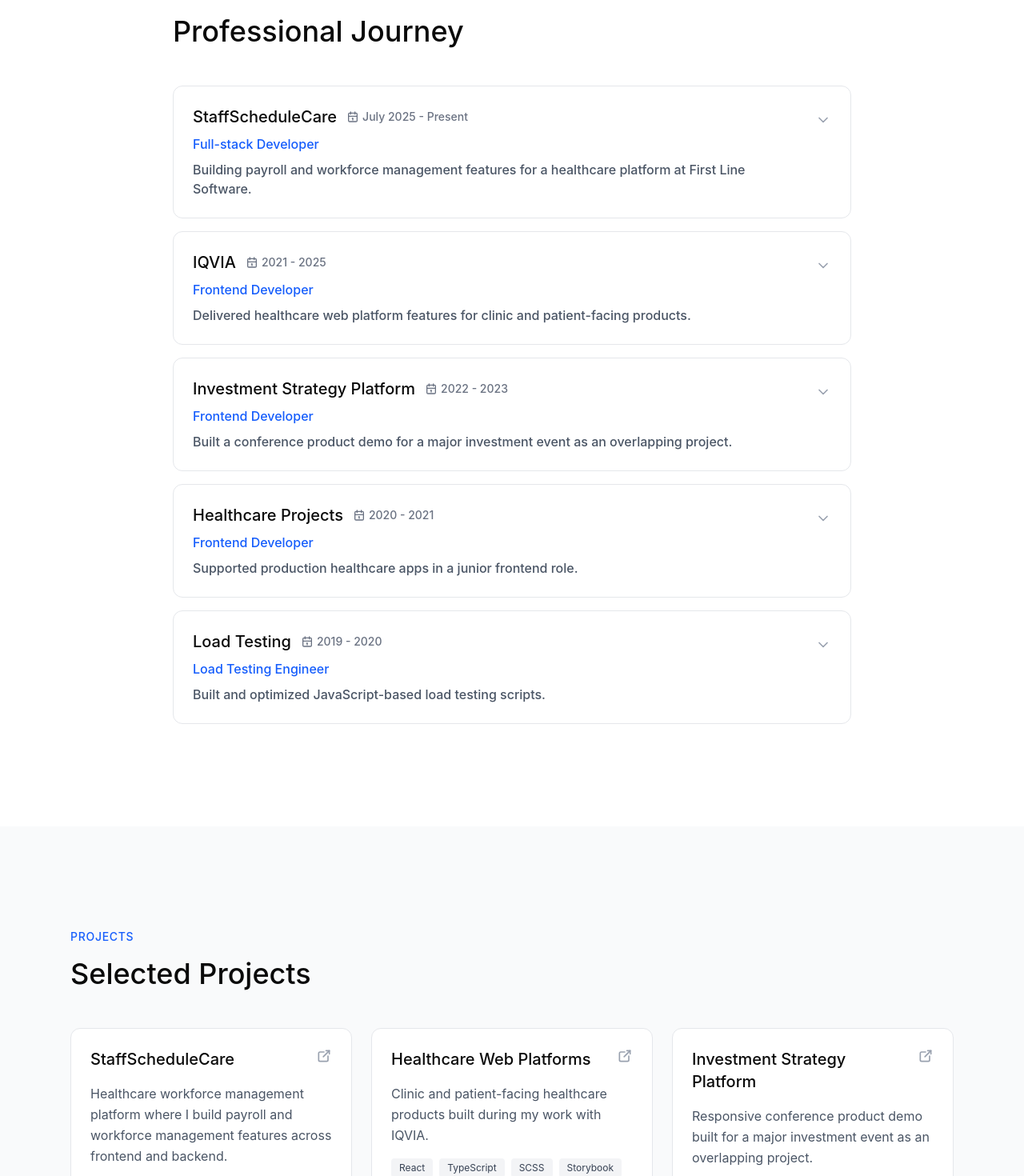
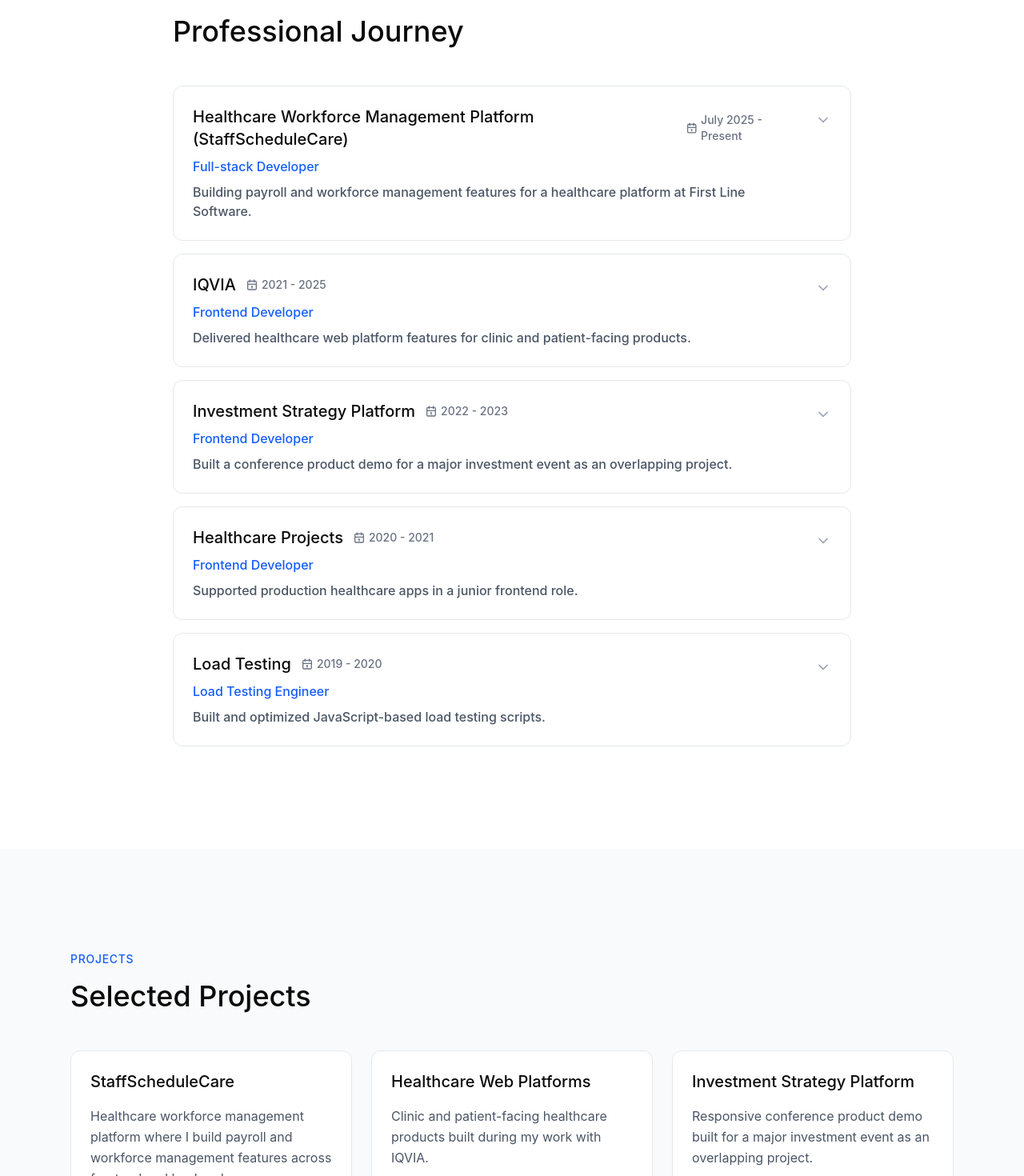
Before and after one commit to dikostrovv/personal-website, a React (Vite) app: page / in a window 1280 px wide. Shown: the part 2480-3950 px from the top of the page at 80% size. Built offline with nearby package versions, Linux system fonts and the light colour scheme.

Commit message:
refactor: improve layout and semantics in Architecture, Experience, and Projects sections

```diff
--- a/src/app/components/ArchitectureSection.tsx
+++ b/src/app/components/ArchitectureSection.tsx
@@ -112,7 +112,7 @@
             A quick overview of the technical areas that define my recent work across healthcare and finance products.
           </p>
 
-          <div className="grid sm:grid-cols-2 lg:grid-cols-3 gap-4 sm:gap-6">
+          <div className="grid lg:grid-cols-3 gap-4 sm:gap-6 items-start">
             {architectureBlocks.map((block, index) => (
               <motion.div
                 key={block.id}
@@ -149,7 +149,7 @@
                       transition={{ duration: 0.3 }}
                       className="overflow-hidden"
                     >
-                      <div className="px-4 sm:px-6 pb-4 sm:pb-6 pt-2 border-t border-gray-100">
+                      <div className="px-4 sm:px-6 pb-4 sm:pb-6 pt-4 border-t border-gray-100">
                         <div className="space-y-4">
                           {block.details.map((detail) => (
                             <div key={detail.title}>
--- a/src/app/components/ExperienceSection.tsx
+++ b/src/app/components/ExperienceSection.tsx
@@ -6,7 +6,7 @@
 const experiences = [
   {
     id: 1,
-    company: 'StaffScheduleCare',
+    company: 'Healthcare Workforce Management Platform (StaffScheduleCare)',
     role: 'Full-stack Developer',
     period: 'July 2025 - Present',
     summary: 'Building payroll and workforce management features for a healthcare platform at First Line Software.',
--- a/src/app/components/ProjectsSection.tsx
+++ b/src/app/components/ProjectsSection.tsx
@@ -1,5 +1,5 @@
 import { motion } from 'motion/react';
-import { IconBolt, IconExternalLink } from '@tabler/icons-react';
+import { IconBolt } from '@tabler/icons-react';
 import { useInView } from './hooks/useInView';
 
 const projects = [
@@ -53,12 +53,9 @@
                 transition={{ delay: index * 0.1 }}
                 className="bg-white rounded-xl p-5 sm:p-6 border border-gray-200 hover:shadow-xl transition-all hover:-translate-y-1 group"
               >
-                <div className="flex items-start justify-between mb-4">
-                  <h4 className="text-lg sm:text-xl group-hover:text-blue-600 transition-colors pr-2">
-                    {project.title}
-                  </h4>
-                  <IconExternalLink className="w-4 h-4 sm:w-5 sm:h-5 text-gray-400 group-hover:text-blue-600 transition-colors flex-shrink-0" />
-                </div>
+                <h4 className="text-lg sm:text-xl group-hover:text-blue-600 transition-colors mb-4">
+                  {project.title}
+                </h4>
 
                 <p className="text-sm sm:text-base text-gray-600 mb-4 leading-relaxed">
                   {project.description}
```
